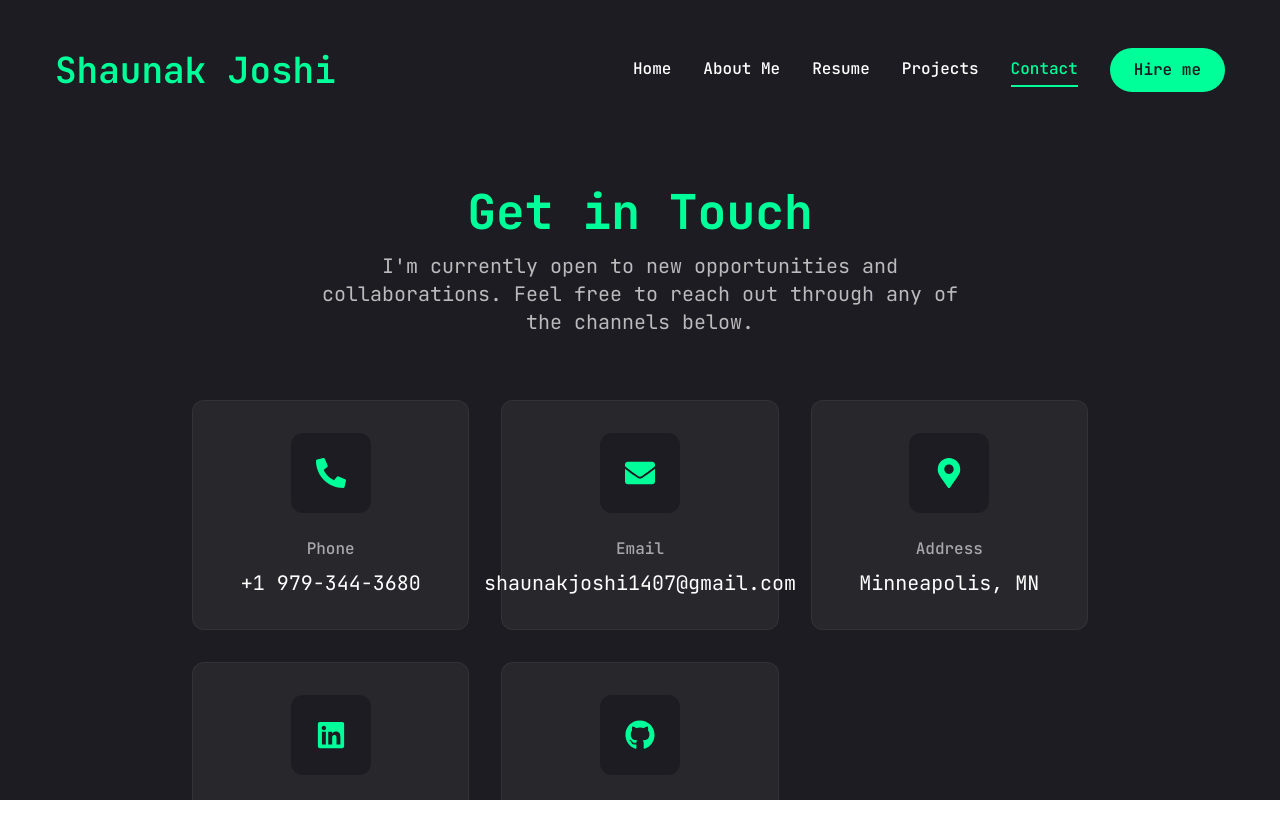
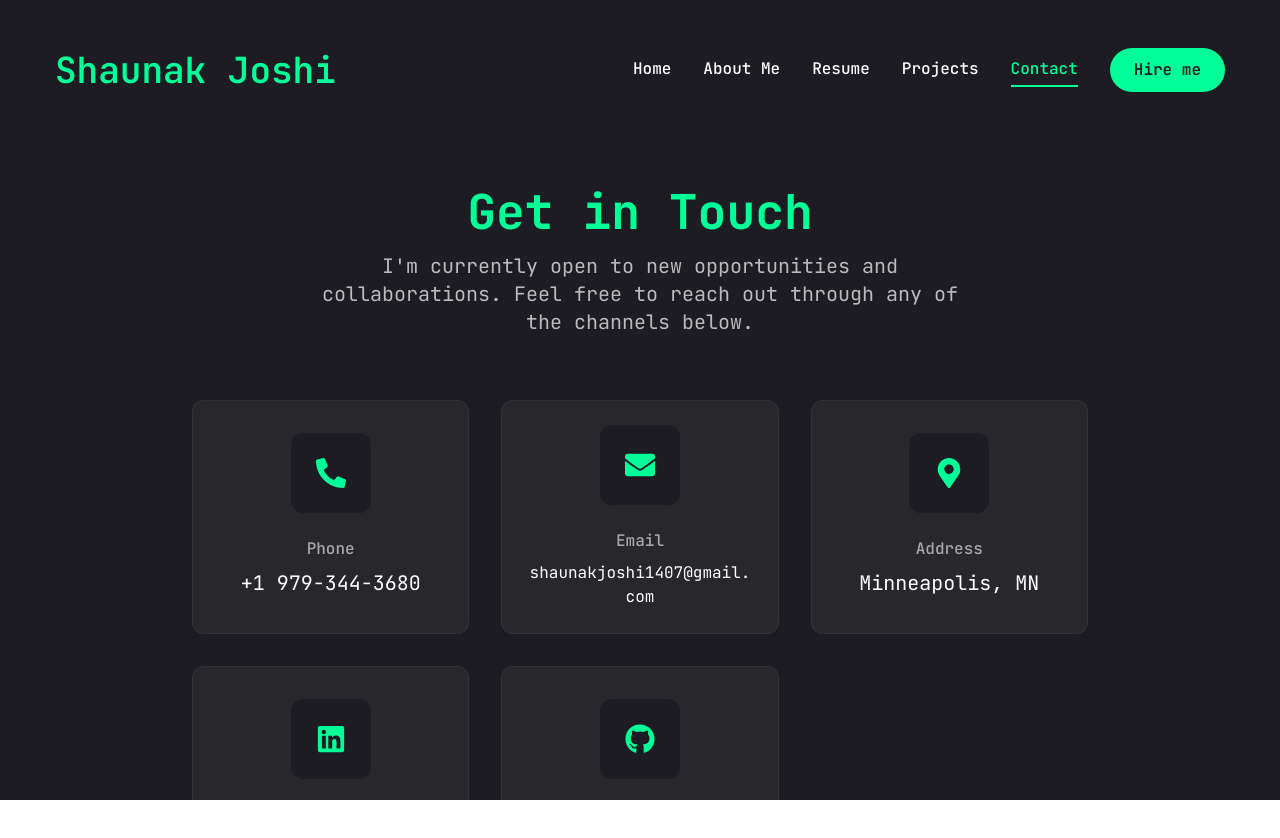
Before and after one commit to paramj6599/portfolio-param, a Next.js app: page /contact in a window 1280 px wide. Shown: the top 838 px of the page. Built offline with nearby package versions, Linux system fonts and the light colour scheme.

Commit message:
Update email in contact page

```diff
--- a/app/contact/page.jsx
+++ b/app/contact/page.jsx
@@ -39,6 +39,21 @@ const info = [
     },
 ];
 
+// Helper function to format email for different screen sizes
+const formatEmail = (email) => {
+    // Create a more readable version for small screens by adding a line break
+    const [username, domain] = email.split('@');
+
+    return (
+        <>
+            <span className="hidden sm:inline">{email}</span>
+            <span className="inline sm:hidden">
+                {username}<wbr />@<wbr />{domain}
+            </span>
+        </>
+    );
+};
+
 const Contact = () => {
     return (
         <motion.section
@@ -69,10 +84,10 @@ const Contact = () => {
                                 target="_blank"
                                 rel="noopener noreferrer"
                                 key={index}
-                                className="group w-full"
+                                className={`group w-full ${item.title === 'Email' ? 'sm:col-span-2 lg:col-span-1' : ''}`}
                             >
                                 <motion.div
-                                    className='flex flex-col items-center p-4 sm:p-6 md:p-8 bg-[#27272c] rounded-xl border border-white/5 group-hover:border-accent/30 transition-all duration-300 group-hover:shadow-lg group-hover:shadow-accent/5 h-full'
+                                    className={`flex flex-col items-center ${item.title === 'Email' ? 'p-3 sm:p-5 md:p-6' : 'p-4 sm:p-6 md:p-8'} bg-[#27272c] rounded-xl border border-white/5 group-hover:border-accent/30 transition-all duration-300 group-hover:shadow-lg group-hover:shadow-accent/5 h-full`}
                                     whileHover={{ y: -5 }}
                                     whileTap={{ scale: 0.98 }} // Add feedback on tap for mobile
                                 >
@@ -80,7 +95,15 @@ const Contact = () => {
                                         <div className='text-2xl sm:text-3xl'>{item.icon}</div>
                                     </div>
                                     <p className='text-white/60 font-medium text-sm sm:text-base'>{item.title}</p>
-                                    <h3 className='text-lg sm:text-xl text-center mt-1 sm:mt-2 group-hover:text-accent transition-all break-all sm:break-normal'>{item.description}</h3>
+                                    {item.title === 'Email' ? (
+                                        <h3 className="text-xs sm:text-sm md:text-base text-center mt-1 sm:mt-2 group-hover:text-accent transition-all break-all overflow-hidden">
+                                            {formatEmail(item.description)}
+                                        </h3>
+                                    ) : (
+                                        <h3 className="text-base sm:text-lg md:text-xl text-center mt-1 sm:mt-2 group-hover:text-accent transition-all break-words">
+                                            {item.description}
+                                        </h3>
+                                    )}
                                 </motion.div>
                             </a>
                         ))}
```
